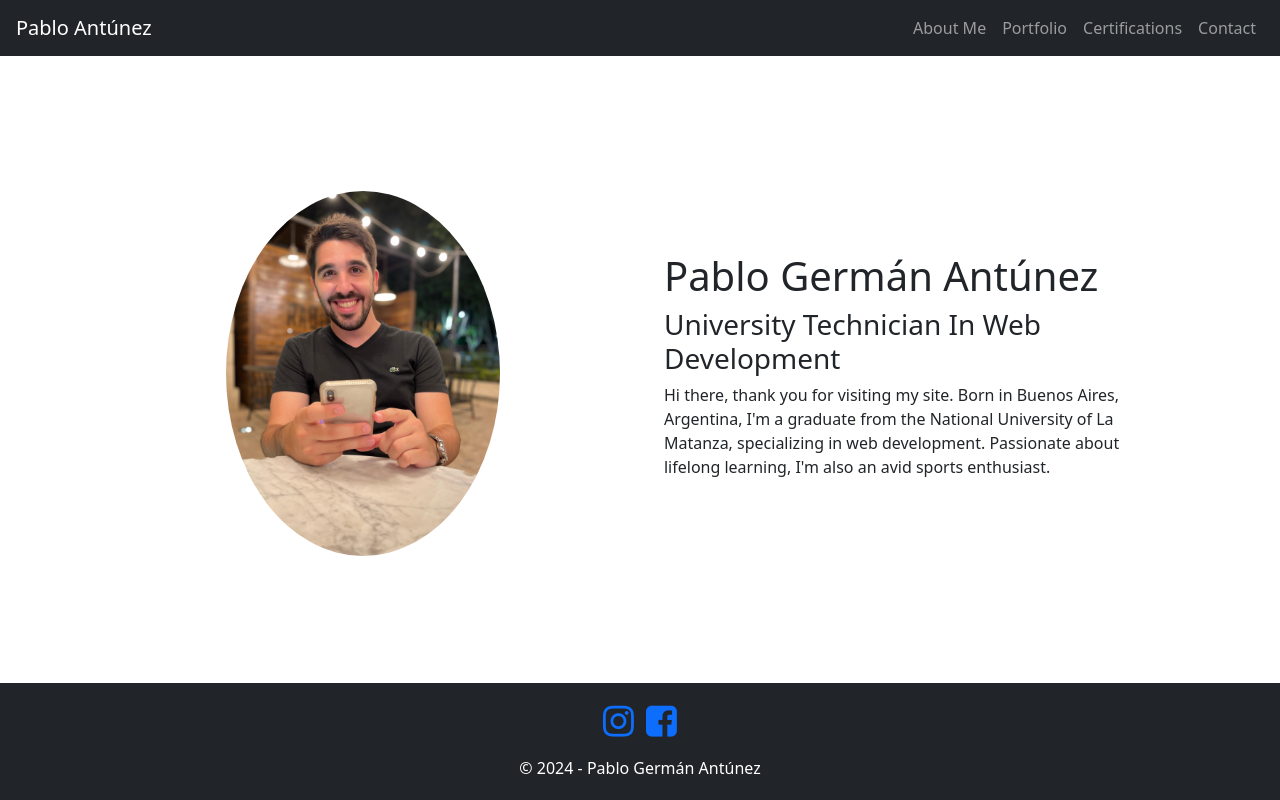
After one commit to pabloantunez/personal-web, a Django app: page /about-me/ in a window 1280 px wide. The commit adds this page. Run offline with Django 5.2, Linux system fonts and the light colour scheme; some libraries are stand-ins or nearby versions.

Commit message:
Fix base.html, creation view and templates of 'about-me'

```diff
--- /dev/null
+++ b/personalweb/core/templates/core/about-me.html
@@ -0,0 +1,15 @@
+{% extends 'core/base.html' %}
+{% load static %}
+{% block content %}
+<div class="row g-5 mt-2">
+    <div class="col-lg-5 col-md-4 offset-lg-1 d-flex justify-content-center align-items-center">
+        <img src="{% static profile_image %}" class="img-fluid rounded-circle" style="max-width: 55%; border: 2px solid #fff;" alt="Pablo Antúnez">
+        {% comment %} <img class="img-fluid rounded" src="{% static profile_image %}" alt="Pablo Antúnez"> {% endcomment %}
+    </div>
+    <div class="col-lg-5 col-md-8 d-flex flex-column justify-content-center">
+        <h1>Pablo Germán Antúnez</h1>
+        <h3>University Technician In Web Development</h3>
+        <p>Hi there, thank you for visiting my site. Born in Buenos Aires, Argentina, I'm a graduate from the National University of La Matanza, specializing in web development. Passionate about lifelong learning, I'm also an avid sports enthusiast.</p>
+    </div>
+</div>
+{% endblock%}
--- a/personalweb/core/templates/core/base.html
+++ b/personalweb/core/templates/core/base.html
@@ -16,33 +16,36 @@
     <link rel="stylesheet" type="text/css" href="{% static 'core/css/styles.css' %}">
     <title>{% block title%}{% endblock%} | Pablo Antúnez</title>
 </head>
-<body>
+<body class="min-vh-100 d-flex flex-column justify-content-between">
+    <header>
         <nav class="navbar navbar-expand-lg navbar-dark bg-dark">
-        <!-- Posible <div> aca -->
+            <div class="w-100 px-3">
                 <a class="navbar-brand mr-auto" href="/">Pablo Antúnez</a>
                 <button class="navbar-toggler" type="button" data-toggle="collapse" data-target="#navbarNav"
                     aria-controls="navbarNav" aria-expanded="false" aria-label="Toggle navigation">
                     <span class="navbar-toggler-icon"></span>
                 </button>
-        <!-- cierre del <div> -->
-        <div class="collapse navbar-collapse w-100" id="navbarNav">
+            </div>
+            <div class="collapse navbar-collapse w-100 d-flex justify-content-end px-3" id="navbarNav">
                 <ul class="navbar-nav ml-auto">
                     <li class="nav-item">
-                    <a class="nav-link" href="#">About Me</a>
+                        <a class="nav-link" href="/about-me/">About Me</a>
                     </li>
                     <li class="nav-item">
-                    <a class="nav-link" href="{% url 'projects:projects' %}">Portfolio</a>
+                        <a class="nav-link" href="/portfolio/">Portfolio</a>
                     </li>
                     <li class="nav-item">
                         <a class="nav-link" href="#">Certifications</a>
                     </li>
                     <li class="nav-item">
-                    <a class="nav-link" href="#">Contact</a>
+                        <a class="nav-link" href="/contact/">Contact</a>
                     </li>
                 </ul>
             </div>
         </nav>
+    </header>
 
+    <main>
         {% if not is_project_view %}
         {% block image %}
             <section class="image-section position-relative w-100 ">
@@ -54,7 +57,7 @@
 
         {% block content%}
         {% endblock%}
-
+    </main>
 
     <footer class="footer bg-dark text-white mt-5">
         <div class="container">
@@ -68,7 +71,7 @@
             </div>
             <div class="row justify-content-center">
                 <div class="col-md-6 text-center">
-                    <p class="mb-0">&copy; 2024 Nombre de tu empresa</p>
+                    <p class="mb-0">&copy; 2024 - Pablo Germán Antúnez</p>
                 </div>
             </div>
         </div>
--- a/personalweb/core/templates/core/home.html
+++ b/personalweb/core/templates/core/home.html
@@ -13,13 +13,13 @@ Home
 <div class="w-100 d-flex justify-content-center align-items-center mt-5">
     <div class="w-50 d-flex flex-wrap">
         <div class="w-50" style="height:400px; padding:7px;">
-            <a href="#" class="position-relative w-100 ">
+            <a href="{% url 'about' %}" class="position-relative w-100 ">
                 <img src="{% static about_image %}" alt="About Me" class="w-100 h-100 grayscale-opacity object-fit-cover">
                 <div class="position-absolute top-50 start-50 translate-middle text-center text-white w-100 fs-2 fw-bolder">About Me</div>
             </a>
         </div>
         <div class="w-50" style="height:400px; padding:7px">
-            <a href="#" class="position-relative w-100 ">
+            <a href="{% url 'projects:projects' %}" class="position-relative w-100 ">
                 <img src="{% static portfolio_image %}" alt="About Me" class="w-100 h-100 grayscale-opacity object-fit-cover">
                 <div class="position-absolute top-50 start-50 translate-middle text-center text-white w-100 fs-2 fw-bolder">Portfolio</div>
             </a>
--- a/personalweb/core/views.py
+++ b/personalweb/core/views.py
@@ -12,3 +12,9 @@ def home(request):
         'overlay_text': 'Pablo Antúnez',
         }
     return render(request,'core/home.html', context)
+
+def about(request):
+    context = {
+        'profile_image':'core/images/Me2.jpg'
+    }
+    return render(request,'core/about-me.html', context)
--- a/personalweb/personalweb/settings.py
+++ b/personalweb/personalweb/settings.py
@@ -38,8 +38,6 @@ INSTALLED_APPS = [
     'django.contrib.sessions',
     'django.contrib.messages',
     'django.contrib.staticfiles',
-
-    #Path Core
     'core',
     'portfolio',
 ]
--- a/personalweb/personalweb/urls.py
+++ b/personalweb/personalweb/urls.py
@@ -16,13 +16,14 @@ Including another URLconf
 """
 from django.contrib import admin
 from django.urls import path, include
-from core.views import home
+from core.views import home, about
 from portfolio.urls import portfolio_patterns
 from django.conf import settings
 
 urlpatterns = [
     path('admin/', admin.site.urls),
     path('', home, name='home'),
+    path('about-me/', about, name='about'),
     path('portfolio/', include(portfolio_patterns)),
 ]
 
--- a/personalweb/portfolio/templates/portfolio/project_detail.html
+++ b/personalweb/portfolio/templates/portfolio/project_detail.html
@@ -11,6 +11,5 @@
             <p><a href="{{ project.url }}" target="_blank">See repository</a></p>
         {% endif %}
     </div>
-
 </div>
 {% endblock %}
```
Also changed, not shown: personalweb/core/static/core/images/Me.jpg (added), personalweb/core/static/core/images/Me2.jpg (added). Lines whose indentation alone changed are shown as unchanged.
